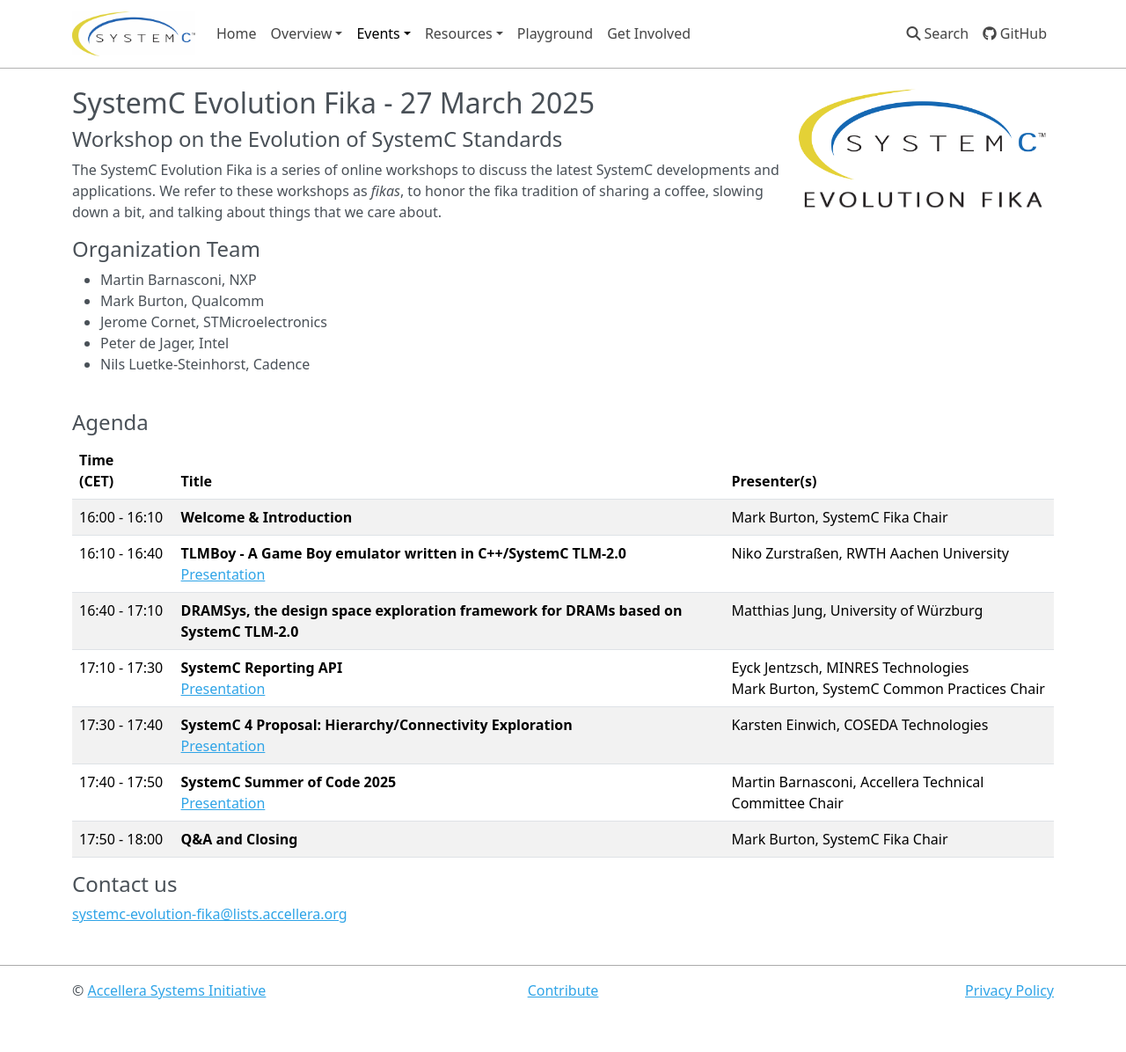
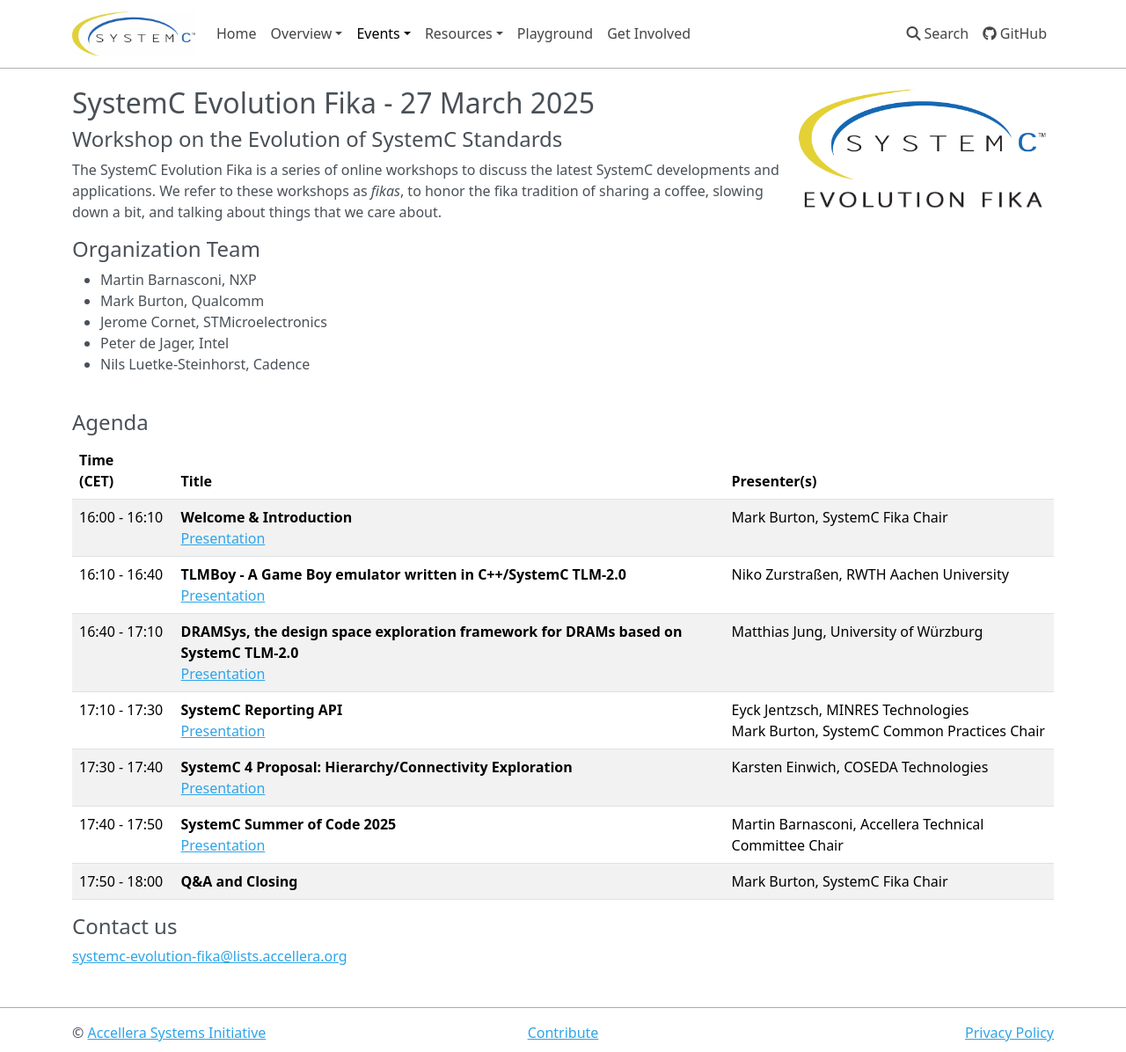
Before and after one commit to accellera-official/systemc.org, an MkDocs documentation site: the page built from docs/events/scef202503.md, in a window 1280 px wide and 1196 px high. Shown: the whole window at 88% size. Built offline with MkDocs 1.6.1, drawn with Linux system fonts in a browser that asks for light colours; nearby versions of some CDN libraries.

Commit message:
update fika presentation links

```diff
--- a/docs/events/scef202503.md
+++ b/docs/events/scef202503.md
@@ -35,9 +35,9 @@
 
 | Time (CET)&nbsp;&nbsp;&nbsp;&nbsp;&nbsp;&nbsp; | Title | Presenter(s) |
 | ------------- | ---------------- | -------------------------------- |
-| 16:00 - 16:10 | **Welcome & Introduction** | Mark Burton, SystemC Fika Chair |
+| 16:00 - 16:10 | **Welcome & Introduction**<br>[Presentation][intro] | Mark Burton, SystemC Fika Chair |
 | 16:10 - 16:40 | **TLMBoy - A Game Boy emulator written in C++/SystemC TLM-2.0**<br>[Presentation][tlmboy] | Niko Zurstraßen, RWTH Aachen University |
-| 16:40 - 17:10 | **DRAMSys, the design space exploration framework for DRAMs based on SystemC TLM-2.0** |  Matthias Jung, University of Würzburg |
+| 16:40 - 17:10 | **DRAMSys, the design space exploration framework for DRAMs based on SystemC TLM-2.0**<br>[Presentation][dramsys] |  Matthias Jung, University of Würzburg |
 | 17:10 - 17:30 | **SystemC Reporting API**<br>[Presentation][reporting] | Eyck Jentzsch, MINRES Technologies<br>Mark Burton, SystemC Common Practices Chair |
 | 17:30 - 17:40 | **SystemC 4 Proposal: Hierarchy/Connectivity Exploration**<br>[Presentation][hierarchy] | Karsten Einwich, COSEDA Technologies |
 | 17:40 - 17:50 | **SystemC Summer of Code  2025**<br>[Presentation][ssoc] | Martin Barnasconi, Accellera Technical Committee Chair |
```
Also changed, not shown: other parts of docs/events/scef202503.md (+2 -0 lines).
